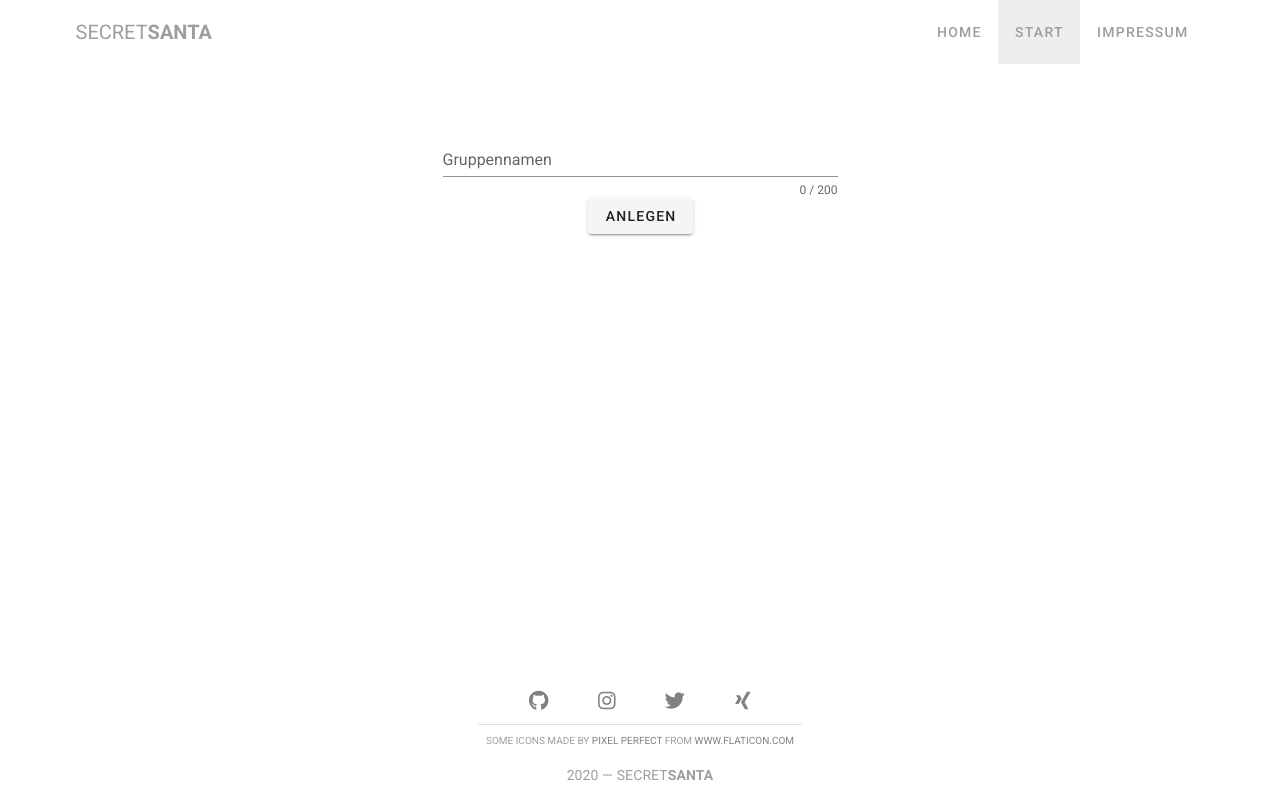
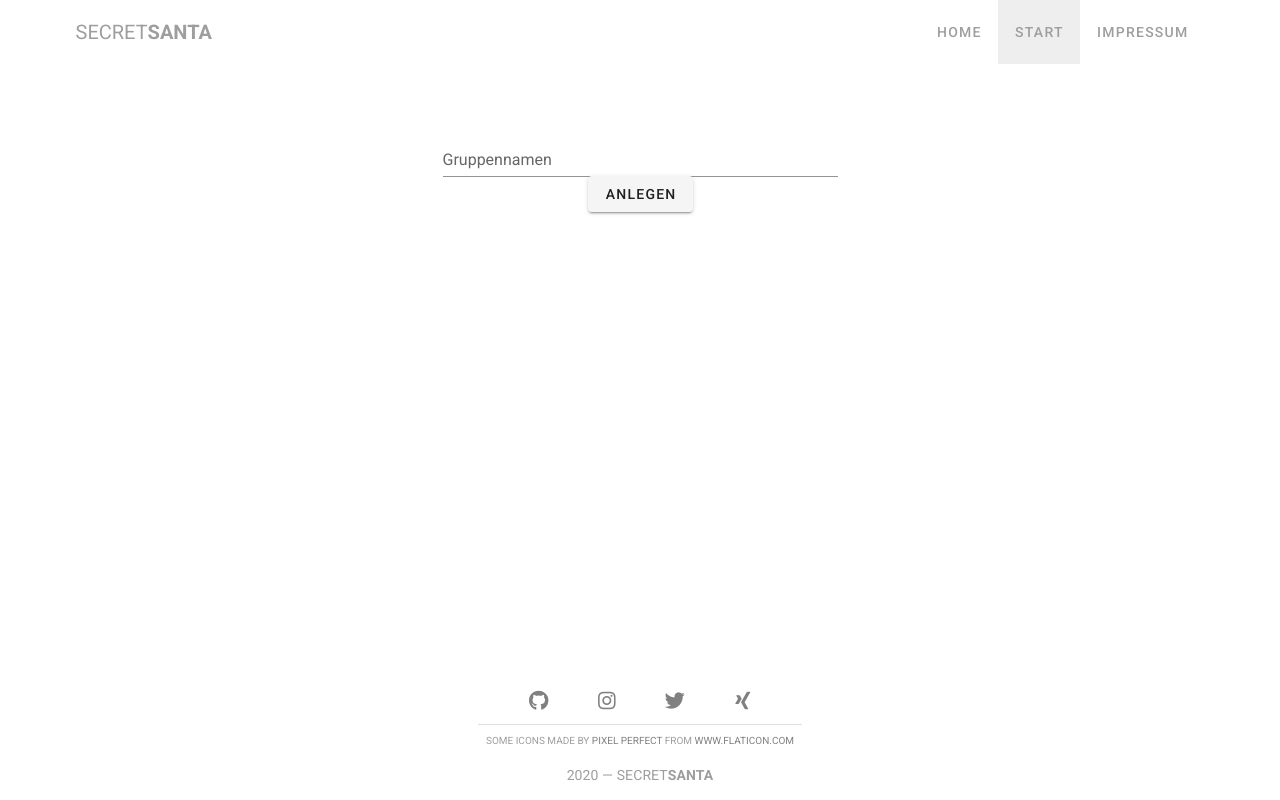
Before and after one commit to MrTimeey/secret-santa, a Vue app in the folder secret-santa-ui/: page /#/createGroup in a window 1280 px wide. Built offline with nearby package versions, Linux system fonts and the light colour scheme.

Commit message:
Bind counter if specific legth is exceeded

```diff
--- a/secret-santa-ui/src/components/edit/EditGroupAddUserForm.vue
+++ b/secret-santa-ui/src/components/edit/EditGroupAddUserForm.vue
@@ -5,11 +5,11 @@
         <v-row>
           <v-col cols="12" sm="6">
             <v-text-field label="Name" :rules="rules" hide-details="auto" v-model="personName"
-                          v-bind:loading="loading" maxlength="100" counter></v-text-field>
+                          v-bind:loading="loading" maxlength="100" :counter="personName.length > 50"></v-text-field>
           </v-col>
           <v-col cols="12" sm="6">
             <v-text-field label="E-Mail" :rules="emailRules" hide-details="auto" v-model="personMail"
-                          v-bind:loading="loading" maxlength="100" counter></v-text-field>
+                          v-bind:loading="loading" maxlength="100" :counter="personMail.length > 50"></v-text-field>
           </v-col>
         </v-row>
       </v-container>
--- a/secret-santa-ui/src/views/CreateGroup.vue
+++ b/secret-santa-ui/src/views/CreateGroup.vue
@@ -12,7 +12,7 @@
                 @keyup.enter="create"
                 v-bind:loading="loading"
                 maxlength="200"
-                counter
+                :counter="title.length > 100"
             ></v-text-field>
           </v-row>
           <v-row align="center" justify="space-around">
```
